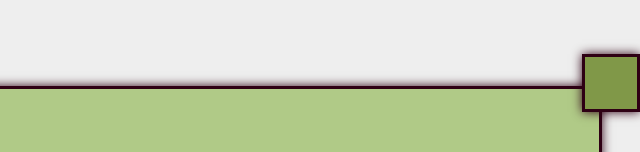
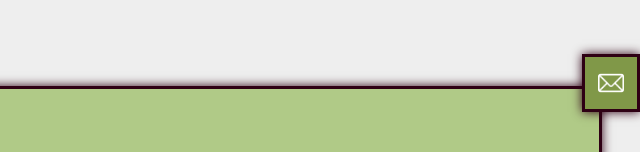
Before and after one commit to TimmeMinut/fridas-food-fiesta, a plain HTML site: page index.html in a window 1280 px wide. Shown: the part 648-800 px from the top of the page, 640-1280 px from the left. Drawn offline with Linux system fonts and the light colour scheme; the site is published under a folder, as on GitHub Pages, so addresses that start at the root find nothing.

Commit message:
Fix image path for newsletter

```diff
--- a/css/mediaQueries.css
+++ b/css/mediaQueries.css
@@ -199,7 +199,7 @@
         padding: 1em;
         cursor: pointer;
         background-color: transparent;
-        background-image: url("/images/email.png");
+        background-image: url("../images/email.png");
         background-size: cover;
     }
 
```
